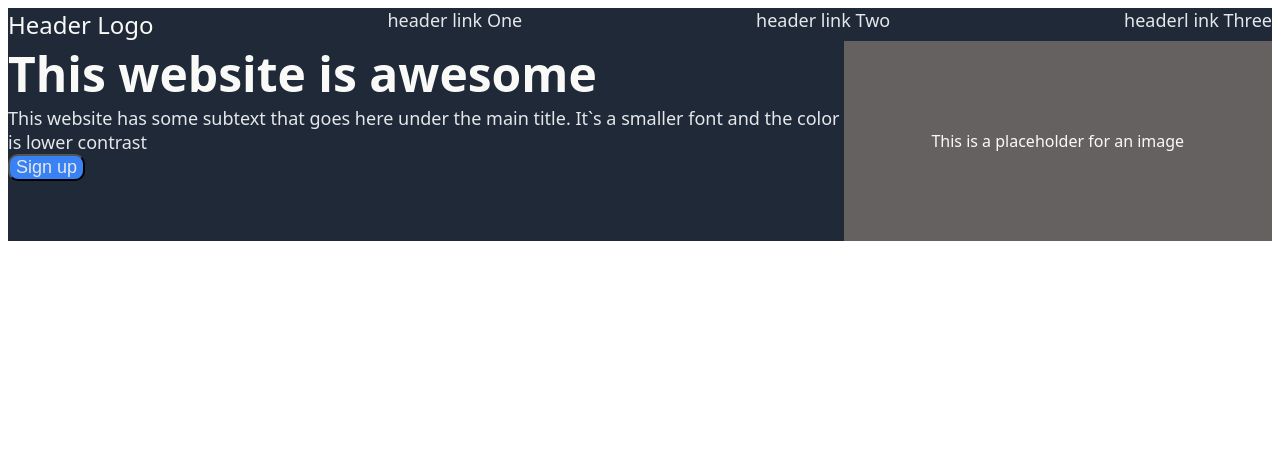
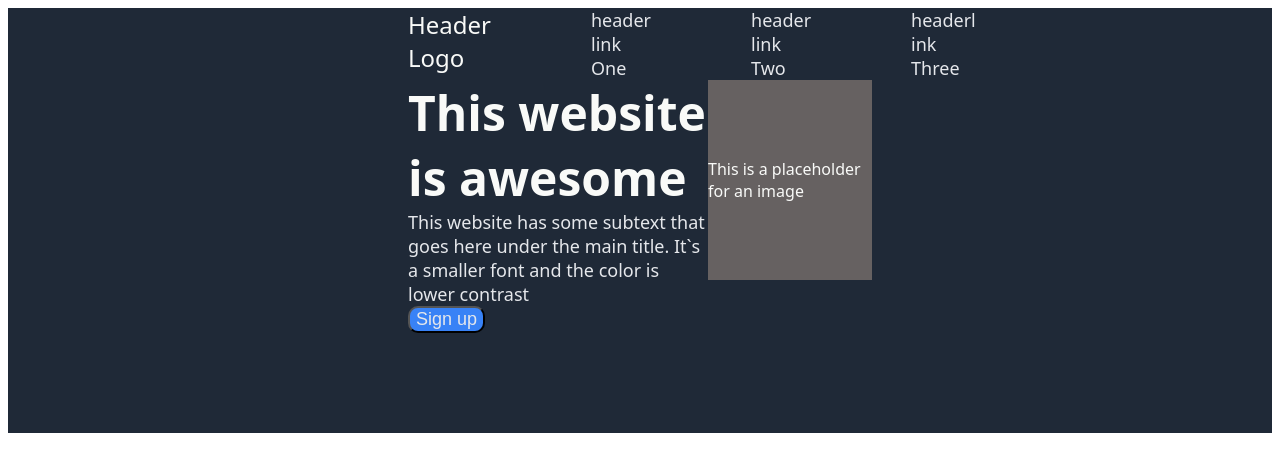
Before and after one commit to Batoru1/landing-page, a plain HTML site: page index.html in a window 1280 px wide. Drawn offline with Linux system fonts and the light colour scheme.

Commit message:
index.html

```diff
--- a/styles.css
+++ b/styles.css
@@ -5,35 +5,53 @@ body {
 
 .header {background-color: #1f2937;
 flex-direction: row;
+padding-left: 400px;
+padding-right: 400px;
+padding-bottom: 100px;
 }
 
 .links-n-logo{display: flex;
-    justify-content: space-between;
+    gap: 100px;
+
 
 }
 
 .logo {font-size: 24px;
 color:#f9faf8;}
 
+.links{display:flex;
+justify-content: flex-end;
+flex-grow: 1;
+gap:100px;
+}
+
 
 a{text-decoration: none;
 color:#e5e7eb;
-font-size: 18px;}
+font-size: 18px;
+
+
+
+}
 
 .placeholder {background-color: rgb(102, 97, 97);
-width: 500px;
+width: 400px;
 height: 200px;
 color:#f9faf8;
 display: flex;
 justify-content: center;
-align-items: center;}
+align-items: center;
+
+
+}
 
 .heromain{font-size: 48px;
 font-weight: 900;
 color:#f9faf8}
 
 .herosmall {font-size: 18px;
-color:#e5e7eb}
+color:#e5e7eb;
+width:300px;}
 
 button{background-color:#3882f6 ;
 color: #e5e7eb;
@@ -41,7 +59,8 @@ font-size: 18px;
 border-radius: 10px;}
 
 .hero{display: flex;
+    justify-content: space-between;
+
 }
 
-.placeholder{justify-self: flex-start;
-display: flex;}
+.left{width: 400px;}
```
